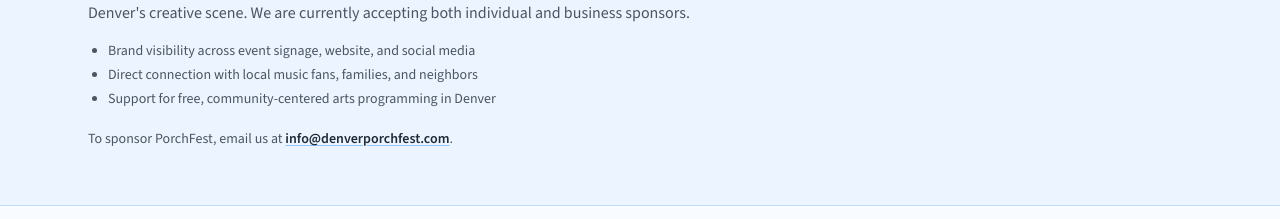
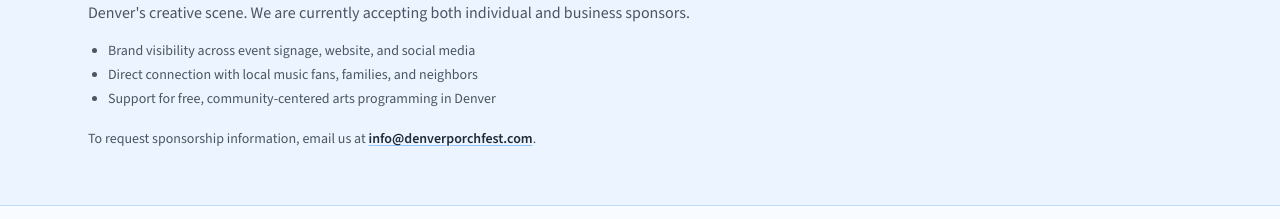
Before and after one commit to the97bradley/denver-porchfest, a Next.js app: page / in a window 1280 px wide. Shown: the part 3229-3448 px from the top of the page. Built offline with nearby package versions, Linux system fonts and the light colour scheme; no server answers.

Commit message:
Adjust sponsor email line to request sponsorship information

```diff
--- a/src/app/page.tsx
+++ b/src/app/page.tsx
@@ -344,7 +344,7 @@
             <li>Support for free, community-centered arts programming in Denver</li>
           </ul>
           <p className="mt-5 text-sm text-[#4b5563]">
-            To sponsor PorchFest, email us at{" "}
+            To request sponsorship information, email us at{" "}
             <a
               href="mailto:info@denverporchfest.com"
               className="font-semibold text-[#1f2937] underline decoration-[#93c5fd] underline-offset-2"
```
